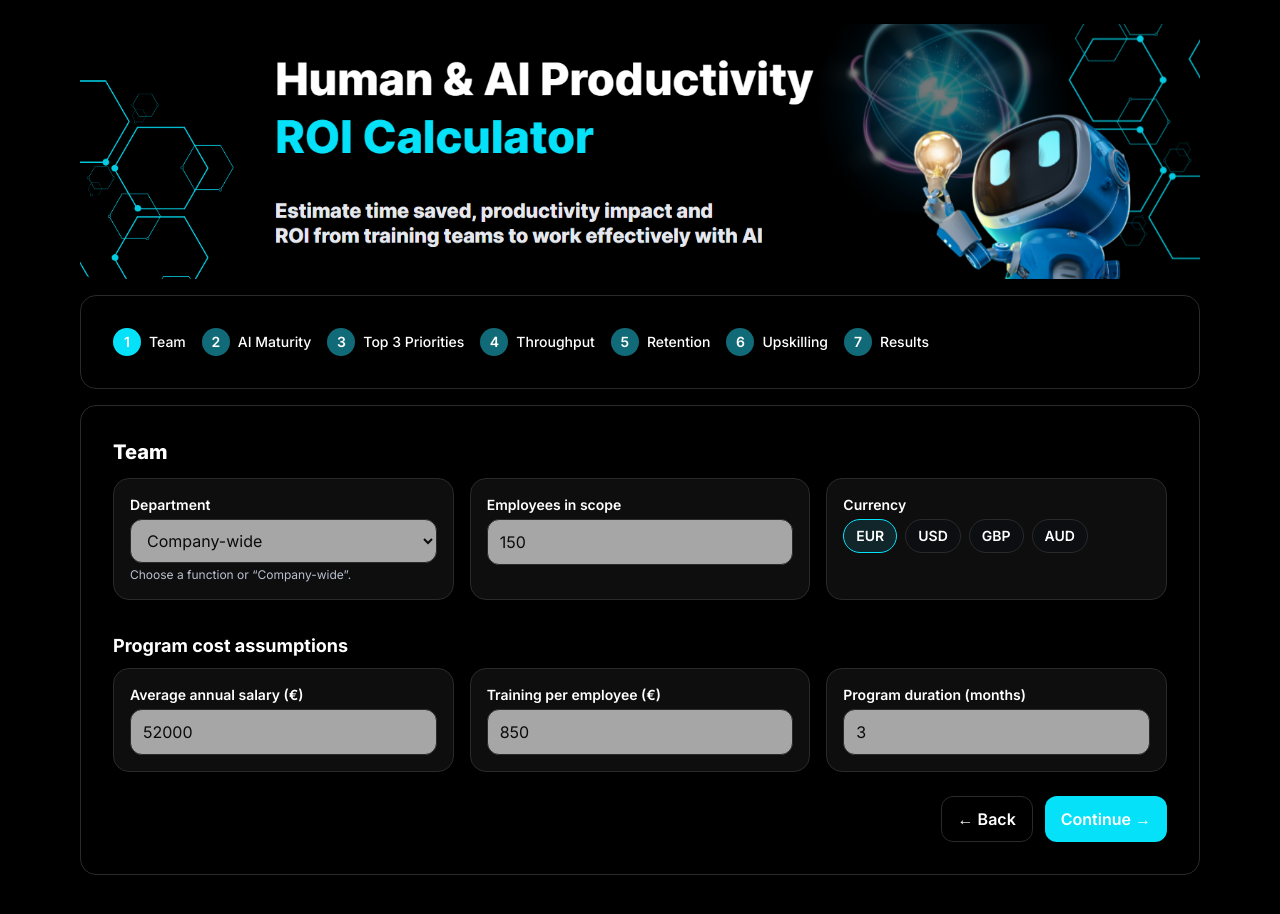
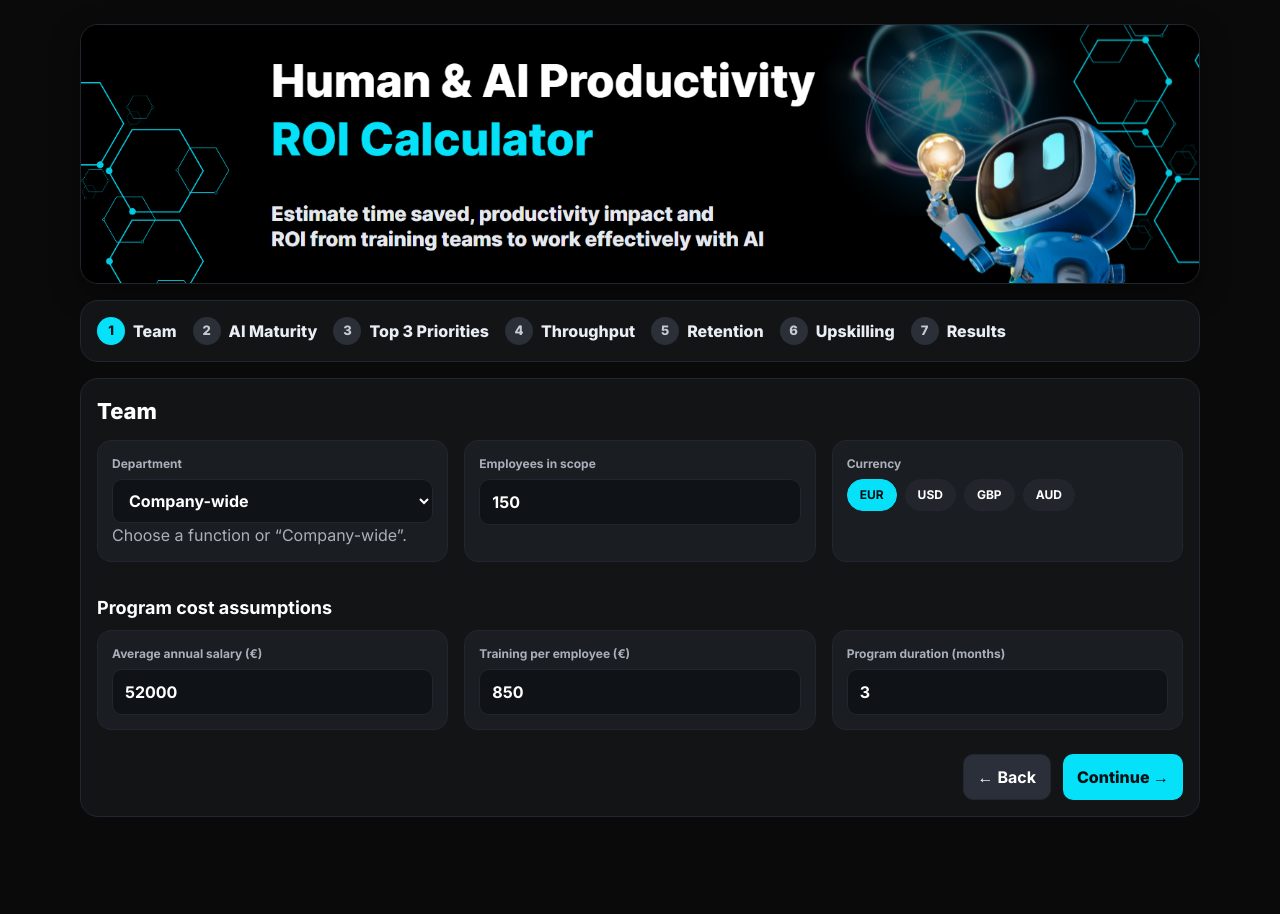
Before and after one commit to powerstephen/Managers-AI-Training-ROI, a Next.js app: page / in a window 1280 px wide. Shown: the top 914 px of the page. After the commit the page ends 881 px from the top, so only its background shows below. Built offline with nearby package versions, Linux system fonts and the light colour scheme.

Commit message:
Update globals.css

```diff
--- a/app/globals.css
+++ b/app/globals.css
@@ -2,119 +2,266 @@
 @tailwind components;
 @tailwind utilities;
 
-/* ── Dark theme tokens ── */
-:root{
-  --bg-page:#000000;      /* page background */
-  --bg-panel:#000000;     /* big boxes: pure black */
-  --bg-card:#0e0e0e;      /* inner cards */
-  --bg-chip:#04E1F9;      /* vivid azure */
-  --text:#ffffff;
-  --text-dark:#0b0b0b;    /* for light inputs */
-  --text-dim:#b9c0d0;
-  --border:#2a2a2a;
-  --border-strong:#3a3f47;
-  --focus:#04E1F9;
-  --input-light:#a6a6a6;  /* small inputs background */
+/* ───────────────────────────────────────────────────────────
+   Theme tokens
+   ─────────────────────────────────────────────────────────── */
+:root {
+  --bg-page: #0a0a0a;           /* true black background */
+  --panel: #121416;             /* main panel */
+  --card: #1a1d21;              /* inner cards */
+  --card-subtle: #0f1216;
+  --text: #ffffff;              /* main text */
+  --text-dim: #a9b0bb;          /* muted text */
+  --border: #222630;            /* light border */
+  --border-strong: #2b303a;
+  --chip-on: #04e1f9;           /* vivid azure */
+  --chip-off: #2b2f38;
+  --btn: #04e1f9;               /* vivid azure */
+  --btn-ghost: #2a2f39;
+  --bg-chip: #0aa6c2;
 }
 
-@layer utilities{ .shadow-soft{ box-shadow:0 10px 30px rgba(0,0,0,.35);} }
-
-@layer components{
-  .panel{@apply rounded-2xl p-6 md:p-8 shadow-soft; background:var(--bg-panel); border:1px solid var(--border);}
-  .card{@apply rounded-2xl p-4; background:var(--bg-card); border:1px solid var(--border);}
-  .kpi{@apply rounded-2xl p-4; background:var(--bg-card); border:1px solid var(--border);}
-
-  .title{@apply text-xl font-extrabold mb-3; color:var(--text);}
-  .lbl{@apply block text-sm font-semibold mb-1; color:var(--text);}
-  .hint{@apply text-xs mt-1; color:var(--text-dim);}
-  .muted{ color:var(--text-dim); }
-
-  /* small inputs */
-  .inp{
-    @apply w-full rounded-xl px-3 py-2.5 outline-none placeholder:opacity-80;
-    background:var(--input-light); color:var(--text-dark); border:1px solid var(--border);
-  }
-  .inp:focus{ box-shadow:0 0 0 3px rgba(4,225,249,.35); border-color:var(--focus); }
-
-  .btn{@apply inline-flex items-center justify-center rounded-xl px-4 py-2.5 font-semibold; background:var(--bg-chip); color:white;}
-  .btn:hover{ filter:brightness(1.05);}
-  .btn-ghost{@apply inline-flex items-center justify-center rounded-xl px-4 py-2.5 font-semibold border; background:transparent; color:var(--text); border-color:var(--border);}
-
-  .pill{@apply rounded-full px-3 py-1.5 text-sm font-semibold border; border-color:var(--border); color:var(--text); background:#0c0e12;}
-  .pill--active{ background:#10262a; border-color:var(--focus); }
-
-  .step-chip{@apply w-7 h-7 rounded-full flex items-center justify-center text-white text-sm font-semibold;}
-  .step-chip--on{ background:var(--bg-chip);}
-  .step-chip--off{ background:#116a77;}
-  .step-label{@apply text-sm font-medium; color:var(--text);}
-
-  .priority{@apply text-left rounded-2xl p-4 border; background:var(--bg-card); border-color:var(--border);}
-  .priority--active{ border-color:var(--focus); box-shadow:0 0 0 3px rgba(4,225,249,.25) inset;}
-
-  .kpi__label{@apply text-xs font-semibold; color:var(--text-dim);}
-  .kpi__value{@apply text-2xl font-extrabold mt-1; color:var(--text);}
+/* ───────────────────────────────────────────────────────────
+   Base
+   ─────────────────────────────────────────────────────────── */
+html, body {
+  background: var(--bg-page);
+  color: var(--text);
 }
 
-/* Slim azure slider */
-input[type="range"].range-slim{
-  -webkit-appearance:none;width:100%;height:10px;background:#2a2f36;border-radius:9999px;outline:none;
-}
-input[type="range"].range-slim::-webkit-slider-thumb{
-  -webkit-appearance:none;width:22px;height:22px;border-radius:9999px;background:var(--bg-chip);border:3px solid #fff;box-shadow:0 2px 8px rgba(4,225,249,.4);cursor:pointer;
-}
-input[type="range"].range-slim::-moz-range-thumb{
-  width:22px;height:22px;border-radius:9999px;background:var(--bg-chip);border:3px solid #fff;box-shadow:0 2px 8px rgba(4,225,249,.4);cursor:pointer;
+.shadow-soft {
+  box-shadow: 0 10px 30px rgba(0,0,0,0.35);
 }
 
-/* hero */
-.hero-img{ width:100%; height:auto; object-fit:contain; border-radius:16px; }
-
-/* page */
-html,body{ background:var(--bg-page); color:var(--text);}
-
-/* --- Compact estimate slider (Steps 4–6) --- */
-.est-ctl {
-  max-width: 280px;        /* keep it compact */
+/* Keep hero exact width of content and sensible height */
+.hero-img {
+  width: 100%;
+  max-width: 100%;
+  display: block;
+  height: 260px;               /* tune as needed */
+  object-fit: cover;
+  object-position: center;
+  border-radius: 18px;
+  border: 1px solid var(--border);
 }
 
-.est-rail {
+/* Panels and cards */
+.panel {
+  background: var(--panel);
+  border: 1px solid var(--border);
+  border-radius: 18px;
+  padding: 16px;
+}
+
+.card {
+  background: var(--card);
+  border: 1px solid var(--border);
+  border-radius: 14px;
+  padding: 14px;
+}
+
+/* Text & labels */
+.title {
+  font-size: 22px;
+  font-weight: 800;
+  margin-bottom: 12px;
+}
+.lbl {
+  font-size: 12px;
+  color: var(--text-dim);
+  font-weight: 700;
+  display: block;
+  margin-bottom: 6px;
+}
+.hint, .muted {
+  color: var(--text-dim);
+}
+
+/* Inputs */
+.inp {
+  width: 100%;
+  border: 1px solid var(--border);
+  background: #0f1216;       /* dark boxes per your request */
+  color: #fff;
+  font-weight: 700;          /* bold text in inputs */
+  border-radius: 10px;
+  padding: 10px 12px;
+  outline: none;
+}
+.inp:focus {
+  border-color: var(--btn);
+  box-shadow: 0 0 0 2px rgba(4,225,249,0.2);
+}
+.inp--dark {
+  background: #0f1216 !important;
+  color: #fff !important;
+  font-weight: 700;
+}
+
+/* Pills (currency select) */
+.pill {
+  padding: 6px 12px;
+  background: #22252c;
+  border: 1px solid var(--border);
+  color: #fff;
+  border-radius: 9999px;
+  font-size: 12px;
+  font-weight: 700;
+}
+.pill--active {
+  background: var(--btn);
+  border-color: var(--btn);
+  color: #001015;
+}
+
+/* Buttons */
+.btn {
+  background: var(--btn);
+  color: #001015;
+  border: none;
+  border-radius: 10px;
+  font-weight: 800;
+  padding: 10px 14px;
+}
+.btn:hover {
+  filter: brightness(1.05);
+}
+.btn-ghost {
+  background: var(--btn-ghost);
+  color: #fff;
+  border-radius: 10px;
+  font-weight: 700;
+  padding: 10px 14px;
+  border: 1px solid var(--border);
+}
+
+/* Progress chips */
+.step-chip {
+  display: inline-flex;
+  align-items: center;
+  justify-content: center;
+  width: 28px;
+  height: 28px;
+  border-radius: 9999px;
+  font-weight: 800;
+  font-size: 13px;
+}
+.step-chip--on {
+  background: var(--chip-on);
+  color: #001015;
+}
+.step-chip--off {
+  background: var(--chip-off);
+  color: #c7cdd7;
+}
+.step-label {
+  font-weight: 800;
+  color: #e9edf4;
+}
+
+/* Priority tiles */
+.priority {
+  background: var(--card);
+  border: 1px solid var(--border);
+  border-radius: 14px;
+  padding: 12px;
+}
+.priority--active {
+  outline: 2px solid var(--btn);
+  outline-offset: 0px;
+}
+
+/* KPIs */
+.kpi {
+  border: 1px solid var(--border);
+  background: var(--card);
+  border-radius: 14px;
+  padding: 12px;
+}
+.kpi__label {
+  color: var(--text-dim);
+  font-size: 12px;
+  font-weight: 700;
+  margin-bottom: 6px;
+}
+.kpi__value {
+  font-size: 24px;
+  font-weight: 900;
+}
+
+/* Range (AI Maturity slider) */
+.range-slim {
+  appearance: none;
+  width: 100%;
+  height: 4px;
+  border-radius: 9999px;
+  background: #28303a;
+  outline: none;
+}
+.range-slim::-webkit-slider-thumb {
+  appearance: none;
+  width: 18px;
+  height: 18px;
+  background: var(--btn);
+  border-radius: 50%;
+  cursor: pointer;
+  border: 2px solid #0b0f14;
+}
+
+/* --- Larger compact estimate slider --- */
+.est-ctl--lg {
+  max-width: 360px;          /* compact but clear */
+  margin-left: -6px;         /* slightly off the left side */
+}
+.est-current {
+  font-size: 12px;
+  font-weight: 700;
+  color: var(--text-dim);
+}
+.est-rail--lg {
   position: relative;
-  height: 26px;            /* space for line + dots */
+  height: 36px;
   display: flex;
   align-items: center;
 }
-
-.est-line {
+.est-line--lg {
   position: absolute;
   left: 0;
   right: 0;
-  height: 2px;
-  background: #04e1f9;     /* vivid azure line */
+  height: 4px;               /* thicker */
+  background: #04e1f9;       /* vivid azure */
   top: 50%;
   transform: translateY(-50%);
-  opacity: 0.9;
+  opacity: 0.95;
+  border-radius: 9999px;
 }
-
-/* 3 positions: left, center, right */
-.est-dot {
-  width: 14px;
-  height: 14px;
+.est-dot--lg {
+  width: 22px;
+  height: 22px;
   border-radius: 9999px;
-  background: #0b0f14;                   /* dark core dot */
-  border: 2px solid #04e1f9;             /* vivid azure ring */
+  background: #0b0f14;       /* dark core */
+  border: 3px solid #04e1f9; /* azure ring */
   margin: 0;
   padding: 0;
   position: relative;
   z-index: 1;
-  transition: transform 120ms ease;
+  transition: transform 120ms ease, background 120ms ease, border-color 120ms ease;
 }
-.est-dot:first-child { align-self: center; margin-right: auto; }
-.est-dot:nth-child(3) { margin: 0 auto; }           /* center dot */
-.est-dot:last-child  { align-self: center; margin-left: auto; }
-
-.est-dot:hover { transform: scale(1.05); }
-
-.est-dot--on {
-  background: #04e1f9;                   /* solid filled when selected */
-  border-color: #04e1f9;
+.est-dot--lg:first-child { align-self: center; margin-right: auto; }
+.est-dot--lg:nth-child(3) { margin: 0 auto; }
+.est-dot--lg:last-child  { align-self: center; margin-left: auto; }
+.est-dot--lg:hover { transform: scale(1.06); }
+.est-dot--on { background: #04e1f9; border-color: #04e1f9; }
+.est-labels {
+  display: flex;
+  justify-content: space-between;
+  margin-top: 6px;
+  font-size: 13px;
+  font-weight: 700;
+  color: var(--text);
 }
+.est-labels em {
+  font-style: normal;
+  font-weight: 600;
+  color: var(--text-dim);
+}
```
